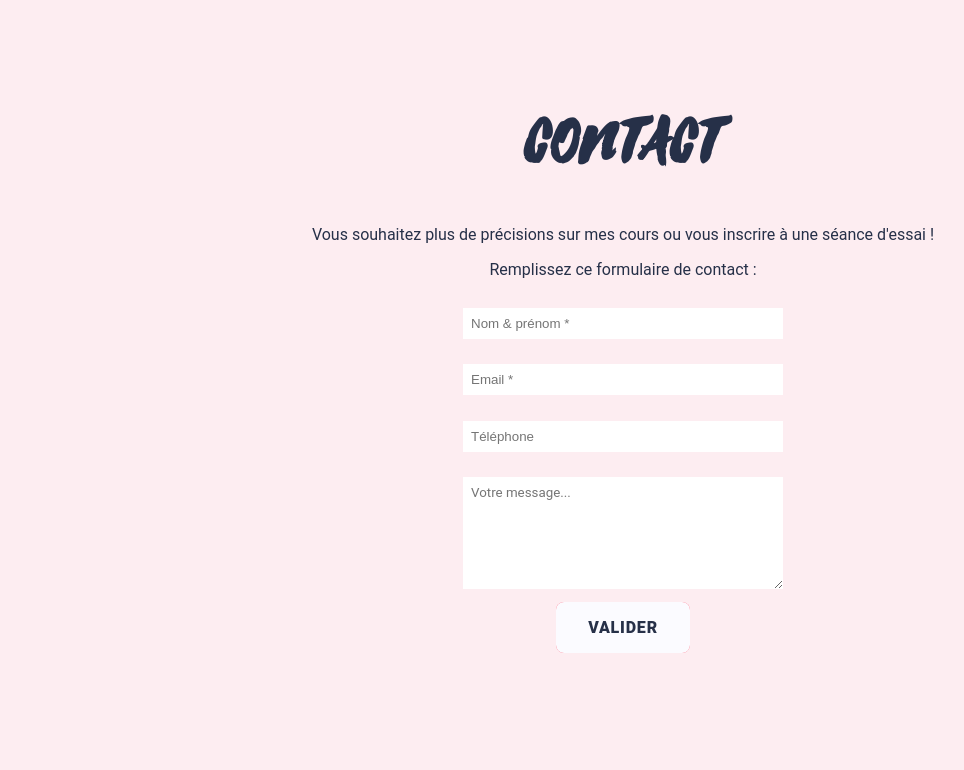
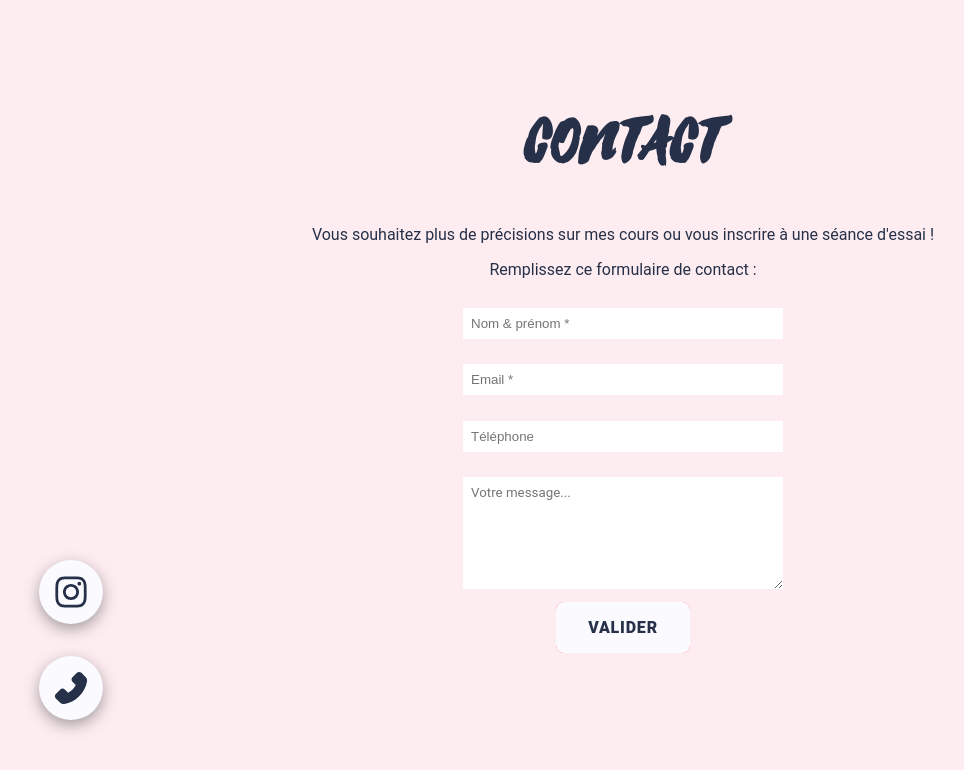
Before and after one commit to danidji/mama_mouv, a Next.js app: page /components/Contact in a window 1280 px wide. Shown: the top 770 px of the page, without its empty margins (17-981 px from the left). Built offline with nearby package versions, Linux system fonts and the light colour scheme.

Commit message:
AJOUT - icone de contact insta et tél

```diff
--- a/pages/components/Contact.jsx
+++ b/pages/components/Contact.jsx
@@ -92,17 +92,34 @@ const Contact = (props) => {
                     )}
                 </Formik>
 
-                {/*
-                <div className="icon_information">
 
-                    <div className="icon_insta-primary">
-                        <div className="icon_insta_content"></div>
+                {/* <div className="icon_information"> */}
+
+                <a href="https://www.instagram.com/johanna_coaching/" target="_blank">
+                    <div className="icon_share_insta">
+                        <div className="icon_share_insta-primary ">
+                            <AiOutlineInstagram />
+                        </div>
+                        <div className="icon_share_insta-secondary">
+                            <img src="images/QR_insta.jpg" alt="" className="icon_share_insta-content" />
+                        </div>
                     </div>
+                </a>
+                {/* <div className="phone_info"> */}
 
-                    <div className="icon_phone">
-                        .icon_phone_content
+                <div className="icon_phone">
+                    <div className="icon_phone-primary ">
+                        <AiFillPhone className="phone_icon" />
                     </div>
-                </div> */}
+                    <div className="icon_phone-secondary">
+                        <div className="icon_phone-content">
+                            07.60.57.99.70
+                        </div>
+                    </div>
+                </div>
+                {/* </div> */}
+
+                {/* </div> */}
             </div>
 
 
--- a/styles/general/components/_contact.sass
+++ b/styles/general/components/_contact.sass
@@ -3,6 +3,7 @@
     background-color: rgba(255, 216, 221,.4)
     height: 100%
     padding: 4rem 2rem 1rem 2rem
+    position: relative
     h1
         text-transform: uppercase
         font-family: 'selimaregular'
@@ -32,13 +33,83 @@
             font-family: Roboto, Oxygen, Ubuntu, Cantarell, Fira Sans, Droid Sans, Helvetica Neue, sans-serif
 
         @include styleButton($first-color,$bgc-color,$font-color,1rem 2rem)
-    // .contact_information
-    //     flex: 1
-    //     align-self: center
-    //     padding: 2rem
-    //     .content_infos
-    //         display: flex
-    //         flex-direction: column
-    //         align-items: center
-    //         img
-    //             height: 14rem
+
+    .icon_share_insta
+        position: absolute
+        bottom: 9rem
+        left: 3rem
+        display: flex
+        cursor: pointer
+        margin: 2rem .5rem
+        background-color: $bgc-color
+        justify-content: center
+        align-items: end
+        border-radius: 2rem
+        box-shadow: rgba(0, 0, 0, 0.35) 0px 5px 15px
+
+        .icon_share_insta-primary
+            font-size: 2.5rem
+            height: 4rem
+            width: 4rem
+            display: flex
+            justify-content: center
+            align-items: center
+        &:hover
+            .icon_share_insta-content
+                height: 17rem
+                width: 17rem
+                display: block
+    .icon_share_insta-secondary
+        overflow: hidden
+        img
+            height: 14rem
+            border-radius: 2rem
+            margin: .5rem
+        .icon_share_insta-content
+            display: none
+
+    .icon_phone
+        position: absolute
+        bottom: 5rem
+        left: 3rem
+        display: flex
+        align-items: center
+        justify-content: center
+        height: 4rem
+        padding: .5rem
+        &:hover
+            cursor: pointer
+            .icon_phone-secondary
+                transform: translate3d(1rem,0,0)
+                box-shadow: rgba(0, 0, 0, 0.35) 0px 5px 15px
+                .icon_phone-content
+                    transform: translate3d(0,0,0)
+        .icon_phone-primary
+            background: $bgc-color
+            width: 4rem
+            box-shadow: rgba(0, 0, 0, 0.35) 0px 5px 15px
+            height: 4rem
+            border-radius: 2rem
+            padding: .5rem
+            font-size: 2.5rem
+            display: flex
+            justify-content: center
+            align-items: center
+        .icon_phone-secondary
+            overflow: hidden
+            height: 4rem
+            border-radius: 2rem
+            transform: translate3d(-100%,0,0)
+            transition: transform 200ms ease
+        .icon_phone-content
+            background: $bgc-color
+            display: flex
+            align-items: center
+            font-size: 1.5rem
+            padding: .5rem 1rem
+            height: 4rem
+            line-height: 4rem
+            border-radius: 2rem
+            text-align: left
+            transform: translate3d(-100%,0,0)
+            transition: transform 200ms ease
```
